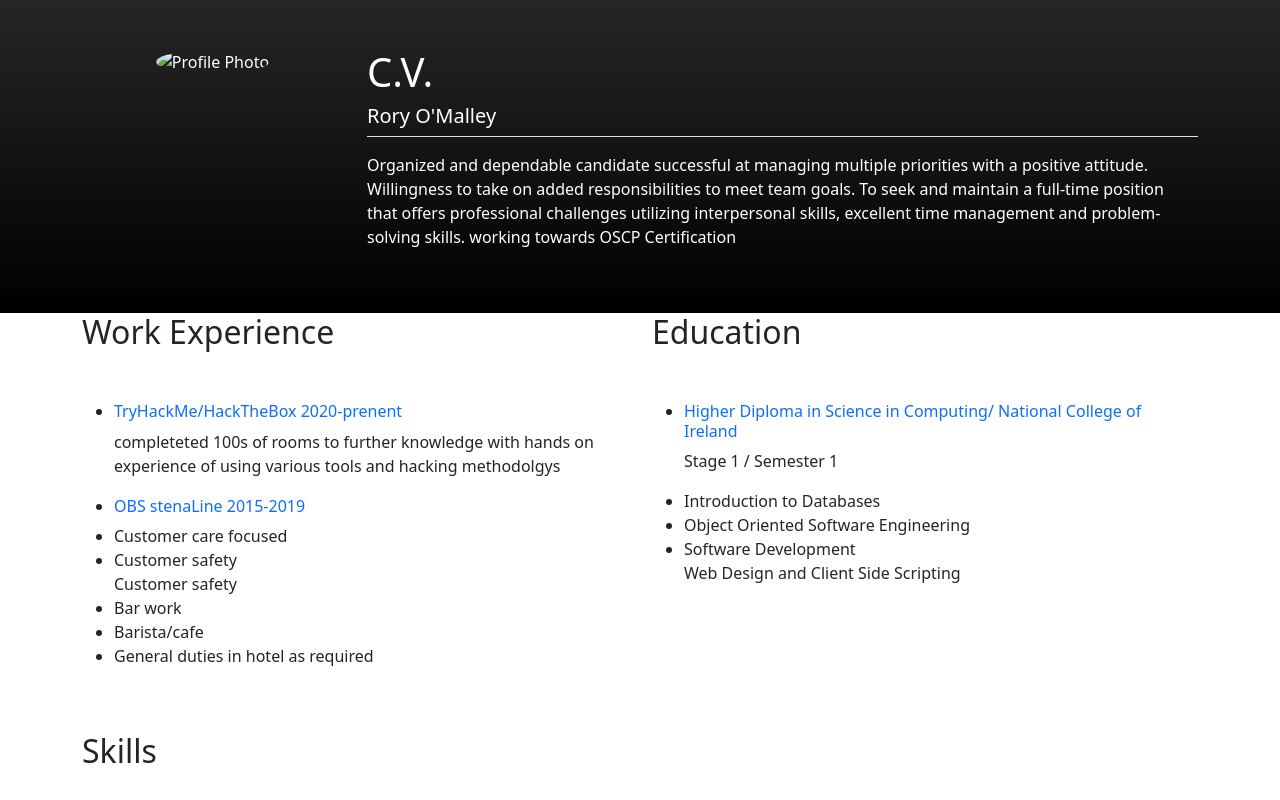
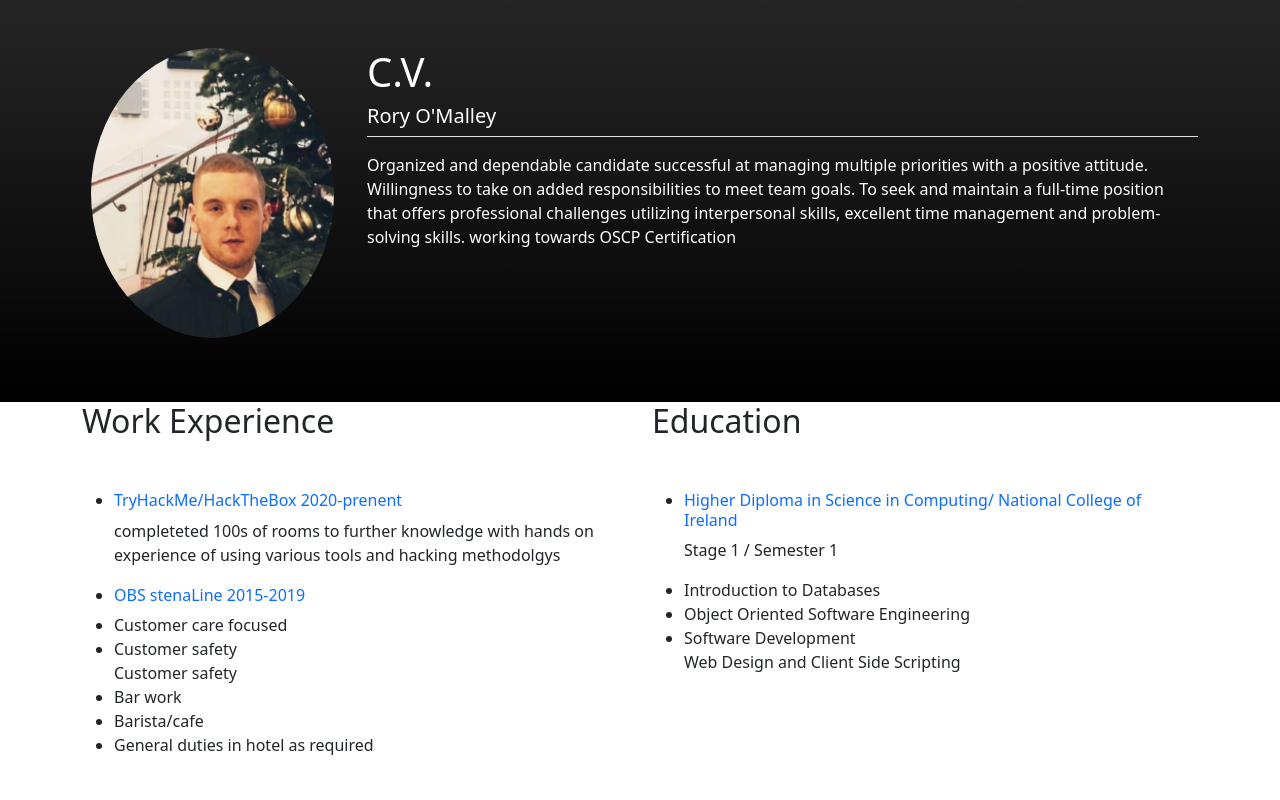
Before and after one commit to x21179930/x21179930.github.io, a plain HTML site: page index.html in a window 1280 px wide. Shown: the top 800 px of the page. Drawn offline with nearby package versions, Linux system fonts and the light colour scheme; files whose address does not match are found by name.

Commit message:
Update index.html

```diff
--- a/index.html
+++ b/index.html
@@ -10,7 +10,7 @@
       <div class="container">
         <div class="row">
           <div class="col-md-3 text-left text-md-center mb-3">
-            <img class="rounded-circle img-fluid" src="me.jpg" alt="Profile Photo" />
+            <img class="rounded-circle img-fluid" src="images/me.jpg" alt="Profile Photo" />
           </div>
           <div class="col-md-9">
             <h1>C.V.</h1>
```
